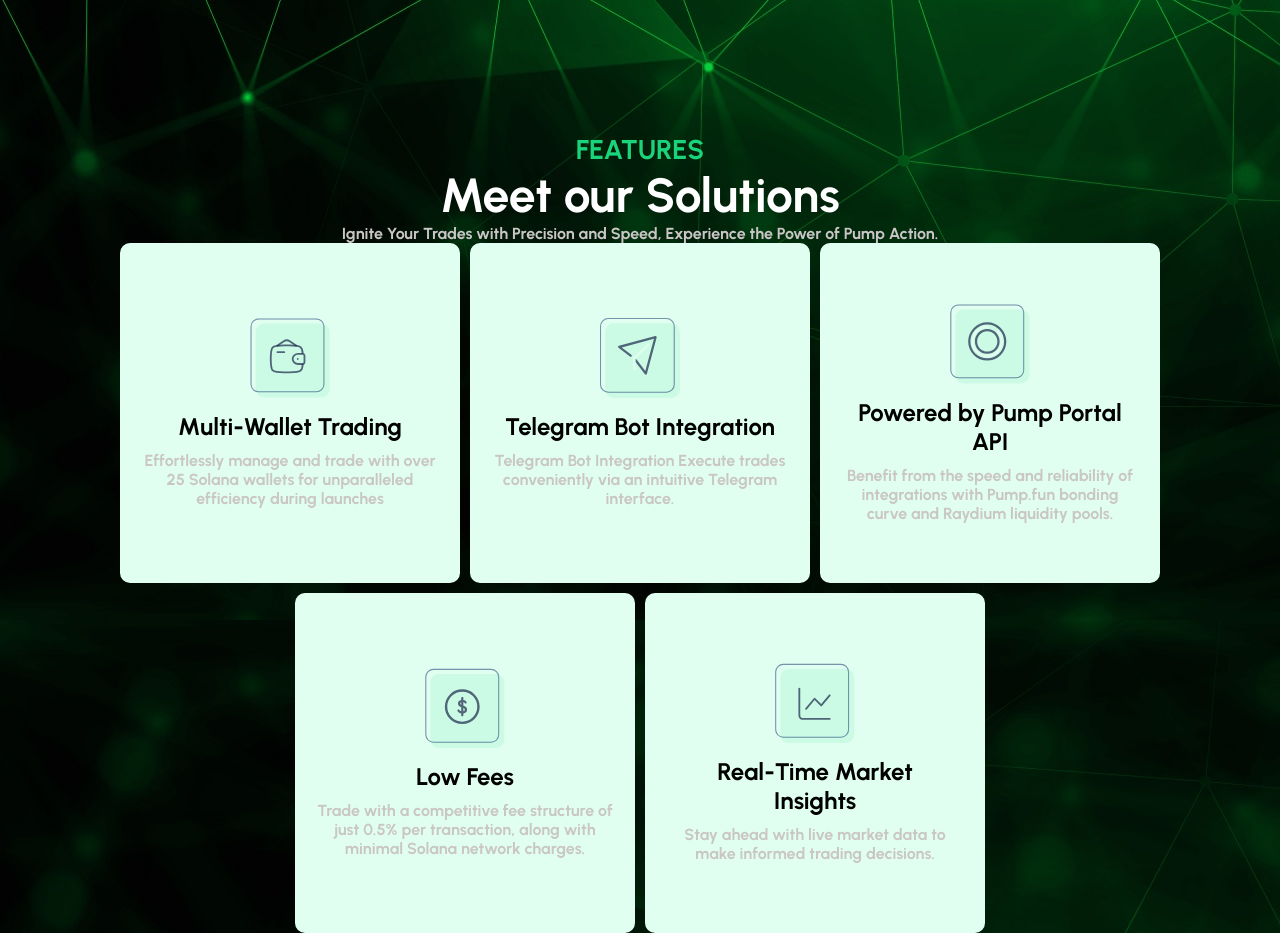
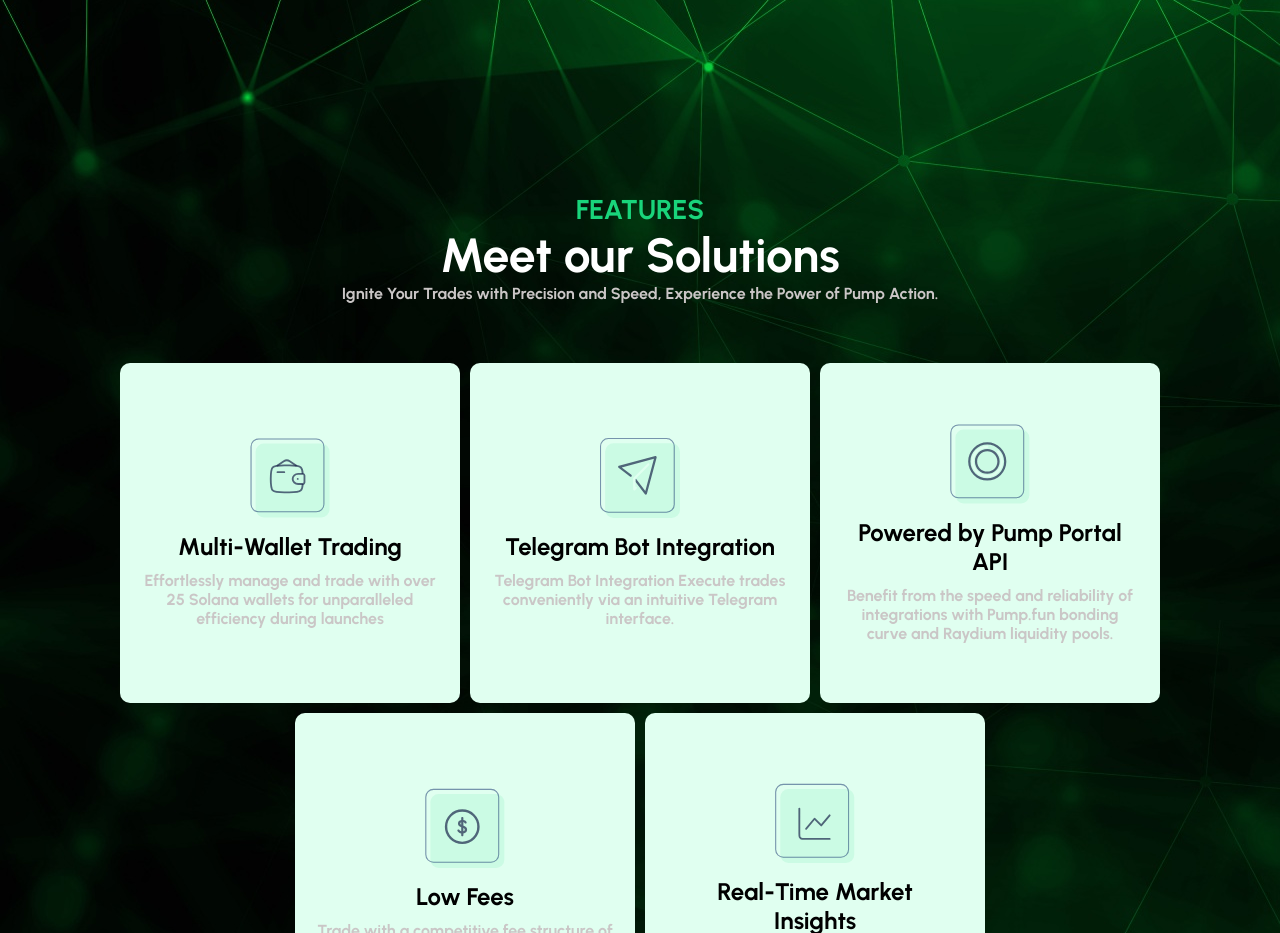
Before and after one commit to Joebakid/pumpAction, a React (Create React App) app: page / in a window 1280 px wide. Shown: the part 980-1913 px from the top of the page. Built offline with nearby package versions, Linux system fonts and the light colour scheme.

Commit message:
padding for features section

```diff
--- a/src/App.css
+++ b/src/App.css
@@ -421,7 +421,7 @@ section {
 
 /* FEATURES */
 
-.features{
+.features {
   margin: 100px 0;
 }
 
@@ -448,8 +448,8 @@ section {
 
 .features-intro {
   text-align: center;
-  /* border-top: 1px solid black;
-  padding: 60px 0; */
+  /* border-top: 1px solid black; */
+  padding: 60px 0;
 }
 
 .features-card {
```
